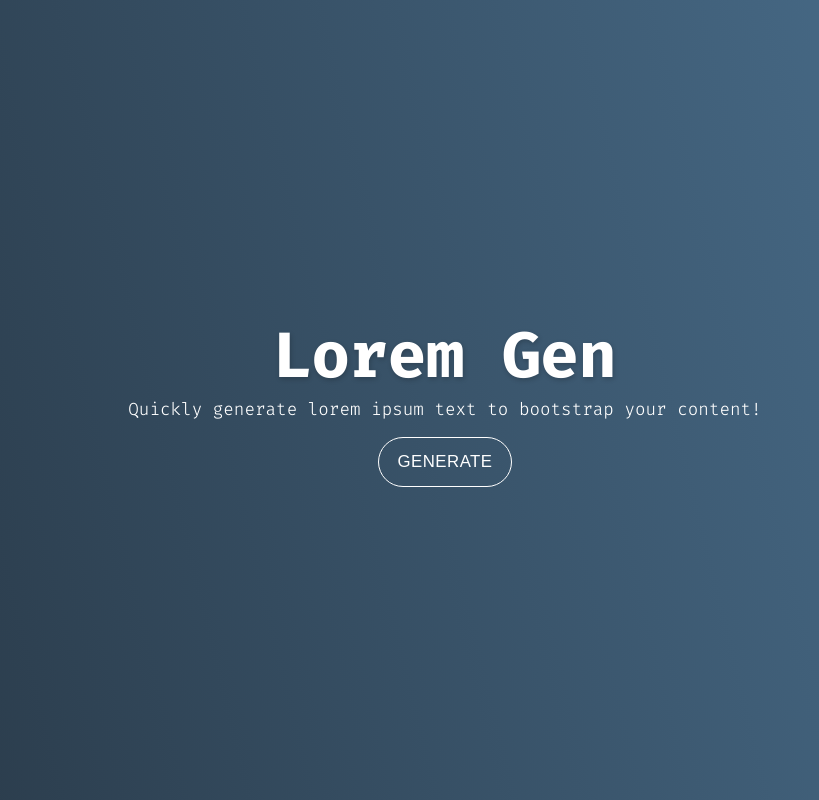
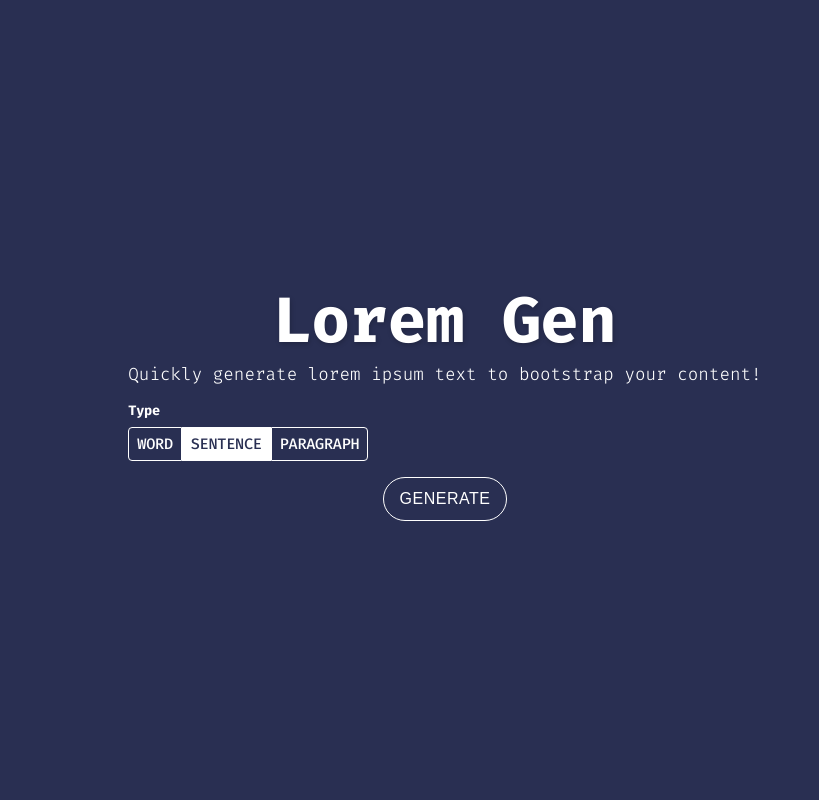
Before and after one commit to DemonDaddy22/Lorem-Gen, a React (Create React App) app: page / in a window 1280 px wide. Shown: the whole page, without its empty margins (195-1014 px from the left). Built offline with nearby package versions, Linux system fonts and the light colour scheme.

Commit message:
Create choices component

```diff
--- a/src/assets/clipboard.tsx
+++ b/src/assets/clipboard.tsx
@@ -10,15 +10,14 @@ const ClipBoard = (props: ClipBoardProps) => {
     return (
         <svg
             xmlns='http://www.w3.org/2000/svg'
-            className='icon icon-tabler icon-tabler-clipboard'
             width={width}
             height={height}
             viewBox='0 0 24 24'
-            stroke-width='1.5'
+            strokeWidth='1.5'
             stroke={color}
             fill='none'
-            stroke-linecap='round'
-            stroke-linejoin='round'
+            strokeLinecap='round'
+            strokeLinejoin='round'
         >
             <path stroke='none' d='M0 0h24v24H0z' fill='none' />
             <path d='M9 5h-2a2 2 0 0 0 -2 2v12a2 2 0 0 0 2 2h10a2 2 0 0 0 2 -2v-12a2 2 0 0 0 -2 -2h-2' />
--- a/src/assets/clipboardChecked.tsx
+++ b/src/assets/clipboardChecked.tsx
@@ -10,15 +10,14 @@ const ClipBoardChecked = (props: ClipBoardCheckedProps) => {
     return (
         <svg
             xmlns='http://www.w3.org/2000/svg'
-            className='icon icon-tabler icon-tabler-clipboard-check'
             width={width}
             height={height}
             viewBox='0 0 24 24'
-            stroke-width='1.5'
+            strokeWidth='1.5'
             stroke={color}
             fill='none'
-            stroke-linecap='round'
-            stroke-linejoin='round'
+            strokeLinecap='round'
+            strokeLinejoin='round'
         >
             <path stroke='none' d='M0 0h24v24H0z' fill='none' />
             <path d='M9 5h-2a2 2 0 0 0 -2 2v12a2 2 0 0 0 2 2h10a2 2 0 0 0 2 -2v-12a2 2 0 0 0 -2 -2h-2' />
--- /dev/null
+++ b/src/components/Choices/index.tsx
@@ -0,0 +1,47 @@
+import React from 'react';
+import classes from './styles.module.scss';
+
+interface Choice {
+    id: number;
+    key: string;
+    label: string;
+}
+
+interface ChoicesProps {
+    choices: Choice[];
+    active: Choice;
+    onClick: (choice: Choice) => void;
+    choicesStyle?: React.CSSProperties;
+    choiceStyle?: React.CSSProperties;
+    containerStyle?: React.CSSProperties;
+}
+
+const Choices = (props: ChoicesProps) => {
+    const { choices, active, onClick, choiceStyle, choicesStyle, containerStyle } = props;
+
+    return choices?.length ? (
+        <div style={containerStyle}>
+            <div className={classes.choicesHeader}>Type</div>
+            <div className={classes.choices} style={choicesStyle}>
+                {choices.map((choice: Choice) => (
+                    <div
+                        key={`choice-${choice.id}`}
+                        onClick={() => onClick(choice)}
+                        className={`${classes.choice} ${active.id === choice.id && classes.activeChoice}`}
+                        style={choiceStyle}
+                    >
+                        {choice.label}
+                    </div>
+                ))}
+            </div>
+        </div>
+    ) : null;
+};
+
+export default Choices;
+
+Choices.defaultProps = {
+    choiceStyle: {},
+    choicesStyle: {},
+    containerStyle: {},
+};
--- /dev/null
+++ b/src/components/Choices/styles.module.scss
@@ -0,0 +1,61 @@
+.choices {
+    display: flex;
+}
+
+.choicesHeader {
+    color: #fff;
+    font-size: 0.75rem;
+    font-weight: 600;
+    letter-spacing: -0.25px;
+    margin-bottom: 8px;
+    text-align: left;
+
+    @media (min-width: 992px) {
+        font-size: 0.85rem;
+    }
+
+    @media (min-width: 1500px) {
+        font-size: 0.95rem;
+    }
+}
+
+.choice {
+    background-color: transparent;
+    border: 1px solid #fff;
+    color: #fff;
+    cursor: pointer;
+    font-size: 0.85rem;
+    letter-spacing: -0.25px;
+    padding: 6px 8px;
+    text-transform: uppercase;
+    transition: color 0.15s, background-color 0.15s;
+
+    &:first-of-type {
+        border-top-left-radius: 4px;
+        border-bottom-left-radius: 4px;
+    }
+
+    &:last-of-type {
+        border-top-right-radius: 4px;
+        border-bottom-right-radius: 4px;
+    }
+
+    &:hover {
+        background-color: #fff;
+        color: #292f52;
+    }
+
+    @media (min-width: 992px) {
+        font-size: 0.95rem;
+    }
+
+    @media (min-width: 1500px) {
+        font-size: 1.05rem;
+    }
+}
+
+.activeChoice {
+    background-color: #fff;
+    color: #292f52;
+    cursor: auto;
+}
--- a/src/components/GenerateButton/styles.module.scss
+++ b/src/components/GenerateButton/styles.module.scss
@@ -4,11 +4,11 @@
     border-radius: 50px;
     color: #fff;
     cursor: pointer;
-    font-size: 1.05rem;
+    font-size: 0.95rem;
     font-weight: 200;
     letter-spacing: 0.5px;
     outline: none;
-    padding: 14px 18px;
+    padding: 10px 14px;
     text-transform: uppercase;
     transition: box-shadow 0.15s, background-color 0.15s;
 
@@ -25,4 +25,14 @@
         color: #777;
         cursor: not-allowed;
     }
+
+    @media (min-width: 992px) {
+        font-size: 1rem;
+        padding: 12px 16px;
+    }
+
+    @media (min-width: 1500px) {
+        font-size: 1.05rem;
+        padding: 14px 18px;
+    }
 }
--- a/src/components/Generator/index.tsx
+++ b/src/components/Generator/index.tsx
@@ -1,5 +1,6 @@
 import * as React from 'react';
 import { DEV_LOREM_API_URI } from '../../constants';
+import Choices from '../Choices';
 import GenerateButton from '../GenerateButton';
 import OutputBox from '../OutputBox';
 import classes from './styles.module.scss';
@@ -11,13 +12,14 @@ export const CHOICES = Object.freeze({
 });
 
 const Generator = () => {
-    const [choice, setChoice] = React.useState(CHOICES.PARAGRAPH);
+    const [choice, setChoice] = React.useState(CHOICES.SENTENCE);
     const [output, setOutput] = React.useState([]);
     const [startWithLorem, setStartWithLorem] = React.useState(true);
     const [loading, setLoading] = React.useState(false);
     const [error, setError] = React.useState(null);
 
-    const fetchLoremIpsum = async (count: number) => {
+    const fetchLoremIpsum = React.useCallback(
+        async (count: number) => {
             setLoading(true);
             try {
                 const res = await fetch(
@@ -30,11 +32,19 @@ const Generator = () => {
             } finally {
                 setLoading(false);
             }
-    };
+        },
+        [choice.key, startWithLorem]
+    );
 
     return (
         <div className={classes.generator}>
-            <OutputBox style={{ marginTop: 12 }} output={output} choice={choice.id} />
+            <Choices
+                choices={[CHOICES.WORD, CHOICES.SENTENCE, CHOICES.PARAGRAPH]}
+                active={choice}
+                onClick={setChoice}
+                containerStyle={{ marginTop: 16 }}
+            />
+            <OutputBox style={{ marginTop: 16 }} output={output} choice={choice.id} />
             <GenerateButton style={{ marginTop: 16 }} fetchLoremIpsum={fetchLoremIpsum} />
         </div>
     );
--- a/src/components/OutputBox/styles.module.scss
+++ b/src/components/OutputBox/styles.module.scss
@@ -11,22 +11,22 @@
     padding: 1rem;
     position: relative;
     text-align: left;
-    width: 90%;
+    min-width: 90%;
 
     &:hover .copyBtn {
         opacity: 1;
     }
 
     @media (min-width: 768px) {
-        width: 80%;
+        min-width: 80%;
     }
 
     @media (min-width: 1024px) {
-        width: 75%;
+        min-width: 75%;
     }
 
     @media (min-width: 1500px) {
-        width: 50%;
+        min-width: 50%;
         max-width: 1600px;
     }
 }
--- a/src/index.scss
+++ b/src/index.scss
@@ -17,7 +17,7 @@ code {
 
 #root {
     align-items: center;
-    background-image: linear-gradient(76.3deg, rgba(44, 62, 78, 1) 12.6%, rgba(69, 103, 131, 1) 82.8%);
+    background-color: #292f52;
     display: flex;
     height: 100vh;
     justify-content: center;
```
Lines whose indentation alone changed are shown as unchanged.
